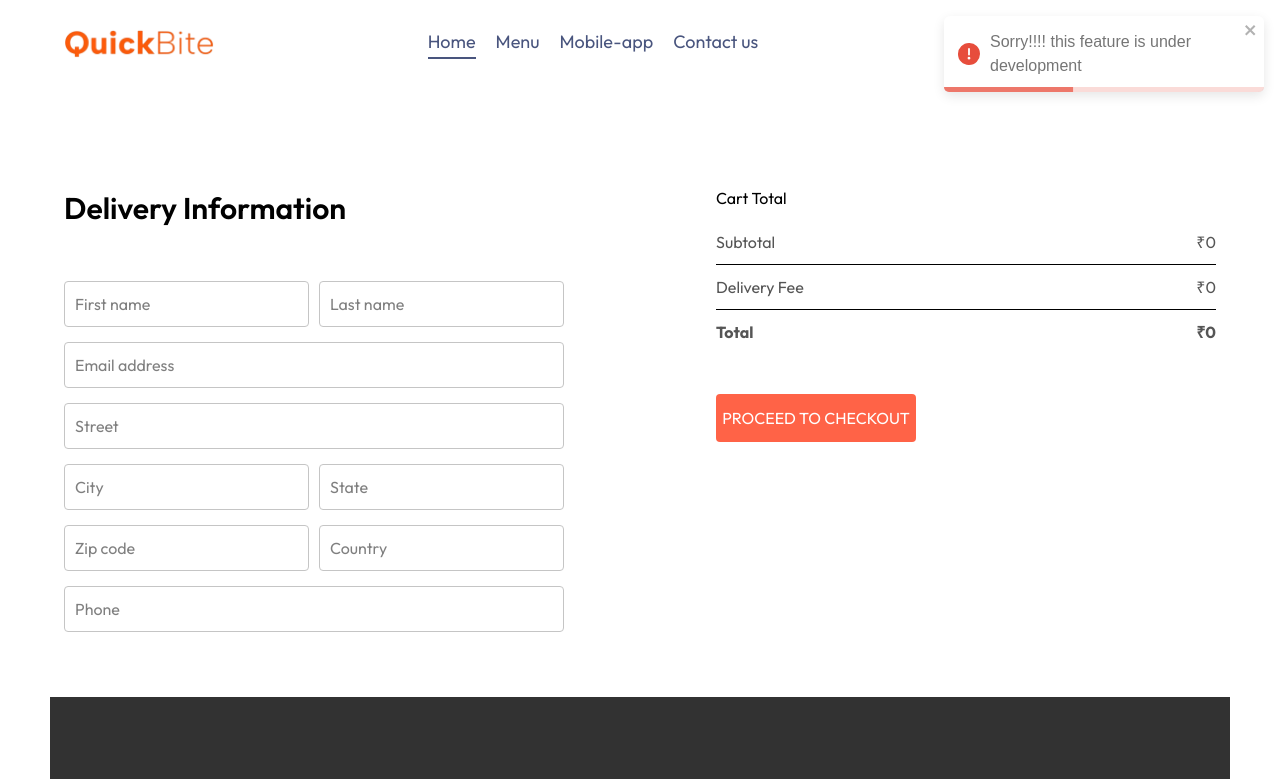
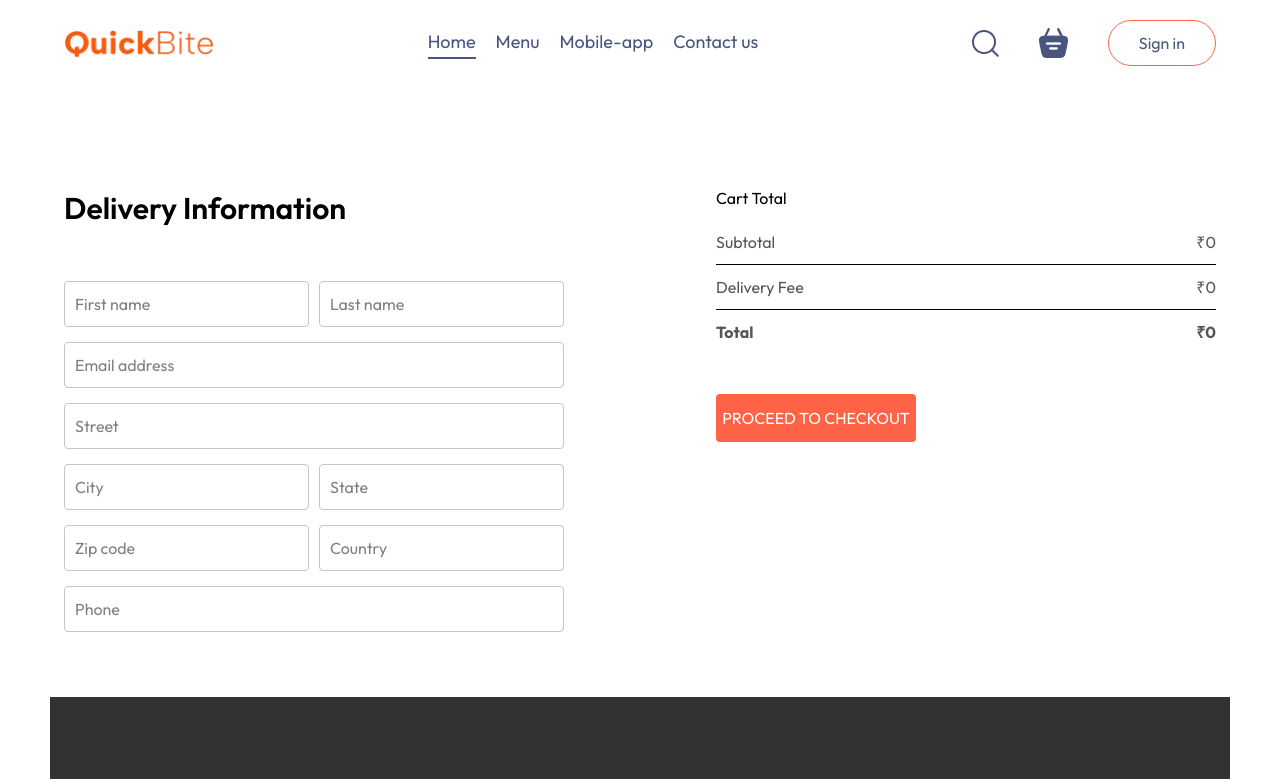
Before and after one commit to Nisha2421/Food_Ordering_Clone, a React (Vite) app: page /order in a window 1280 px wide. Shown: the top 779 px of the page. Built offline with nearby package versions, Linux system fonts and the light colour scheme; a web font is replaced by a local one.

Commit message:
modified

```diff
--- a/src/components/Navbar/Navbar.jsx
+++ b/src/components/Navbar/Navbar.jsx
@@ -14,7 +14,7 @@ const Navbar = () => {
       <img src={assets.logo} alt="" className="logo" />
       </Link>
       <ul className="navbar-menu">
-        <Link to='/' cl onClick={()=>setMenu("home")} className={`${menu==="home"?"active":"translate duration-500 hover:scale-105"}`}>Home</Link>
+        <Link to='/' onClick={()=>setMenu("home")} className={`${menu==="home"?"active":"translate duration-500 hover:scale-105"}`}>Home</Link>
         <a href="#explore-menu" onClick={()=>setMenu("menu")} className={`${menu==="menu"?"active":"translate duration-500 hover:scale-105"}`}>Menu</a>
         <a href="#app-download" onClick={()=>setMenu("mobile-app")} className={`${menu==="mobile-app"?"active":"translate duration-500 hover:scale-105"} `}>Mobile-app</a>
         <a href="#footer" onClick={()=>setMenu("contact-us")} className={`${menu==="contact-us"?"active":"translate duration-500 hover:scale-105"} `}>Contact us</a>
--- a/src/pages/Cart/Cart.jsx
+++ b/src/pages/Cart/Cart.jsx
@@ -2,6 +2,7 @@ import React, { useEffect } from "react";
 import "./Cart.css";
 import { useNavigate } from "react-router-dom";
 import { useOrderContext } from "../../context/OrderContext";
+import { toast } from "react-toastify";
 
 const Cart = () => {
   const { cartItem, food_list, removeFromCart , getTotalCartAmount} = useOrderContext()
@@ -61,7 +62,7 @@ const Cart = () => {
             </div>
 
           </div>
-           <button onClick={()=>navigate('/order')}>PROCEED TO CHECKOUT</button>
+           <button onClick={() => navigate("/order")}>PROCEED TO CHECKOUT</button>
         </div>
         <div className="cart-promocode">
           <div>
--- a/src/pages/PlaceOrder/PlaceOrder.jsx
+++ b/src/pages/PlaceOrder/PlaceOrder.jsx
@@ -6,6 +6,11 @@ import { toast } from 'react-toastify'
 const PlaceOrder = () => {
 
   const {getTotalCartAmount} = useOrderContext()
+    const notify = (e) => {
+      e.preventDefault()
+       toast.error("Sorry!!!! this feature is under development");
+    }
+
 
   return (
     <form className='place-order'>
@@ -47,7 +52,7 @@ const PlaceOrder = () => {
             </div>
 
           </div>
-           <button onClick={toast.error("Sorry!!!! this feature is under development")}>PROCEED TO CHECKOUT</button>
+           <button  onClick={(e) =>notify(e)}>PROCEED TO CHECKOUT</button>
         </div>
         </div>
     </form>
```
